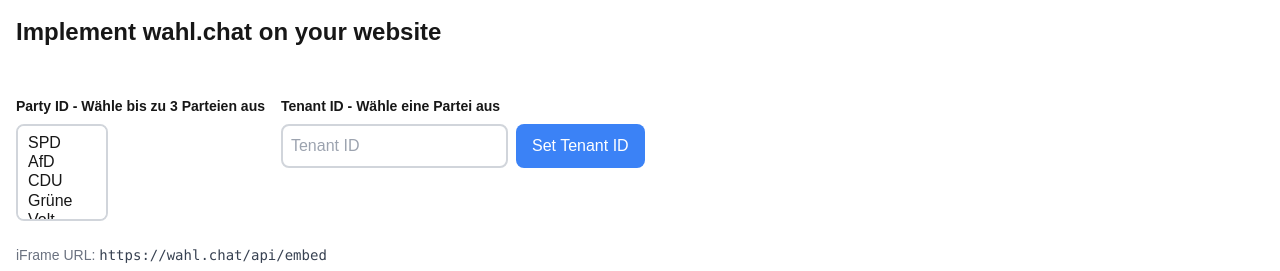
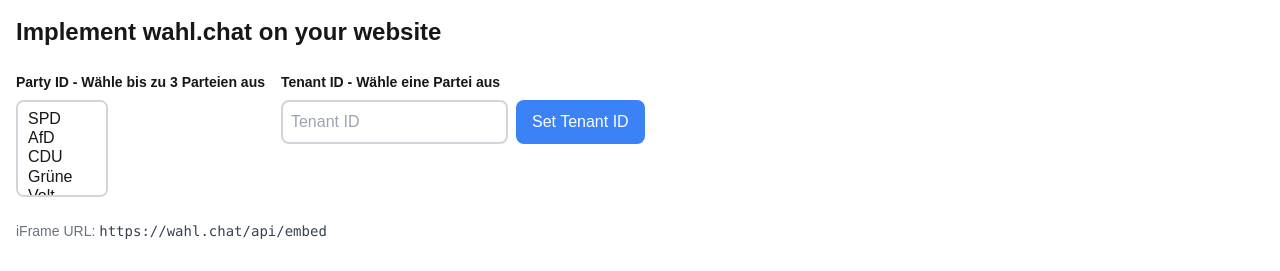
Before and after one commit to llm-psychology-group/wahl-chat-web-embedding, a Next.js app: page / in a window 1280 px wide. Shown: the top 271 px of the page. Built offline with nearby package versions, Linux system fonts and the light colour scheme.

Commit message:
fix: top margin

```diff
--- a/app/page.tsx
+++ b/app/page.tsx
@@ -90,7 +90,7 @@
         Implement wahl.chat on your website
       </h1>
 
-      <div className="flex flex-row gap-4 mt-6">
+      <div className="flex flex-row gap-4">
         <div className="flex flex-col gap-2 mt-6">
           <label htmlFor="partyId" className="text-sm font-bold">
             Party ID - Wähle bis zu 3 Parteien aus
```
